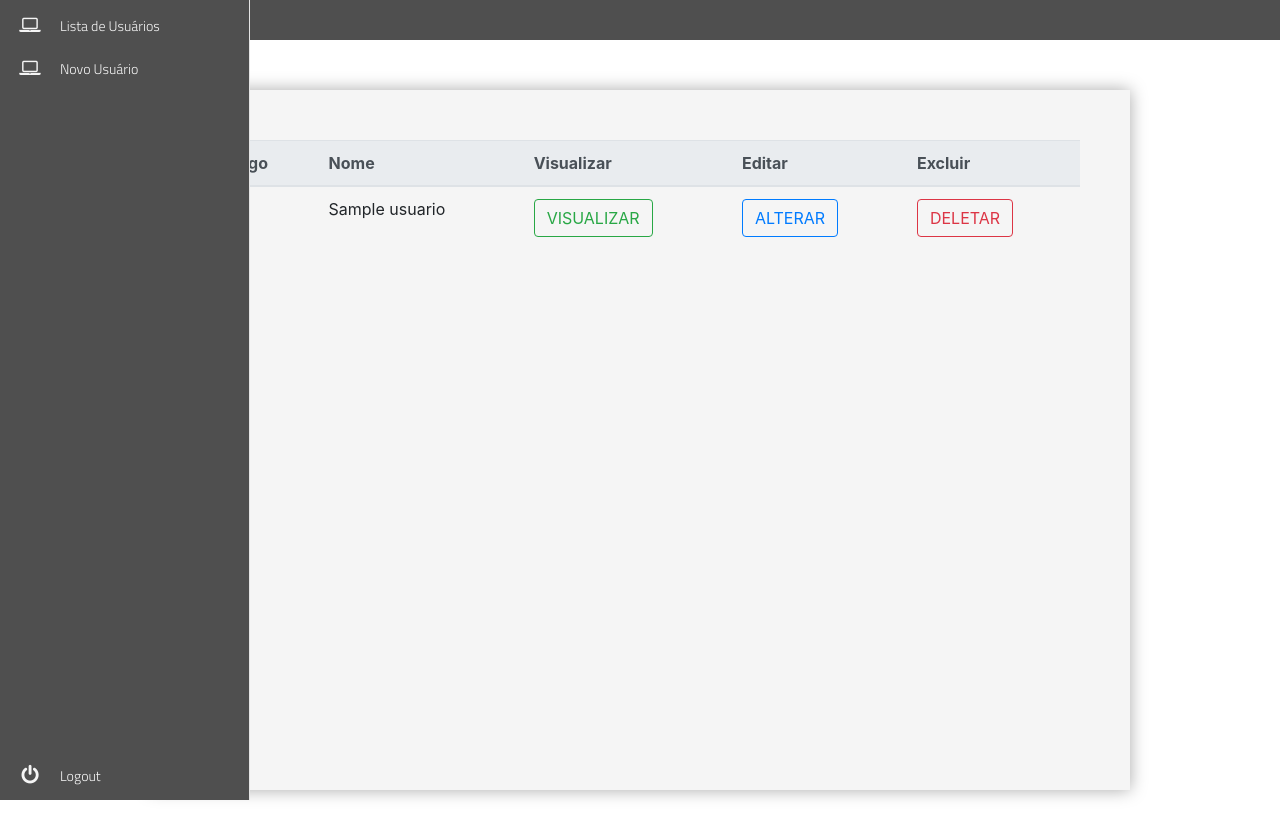
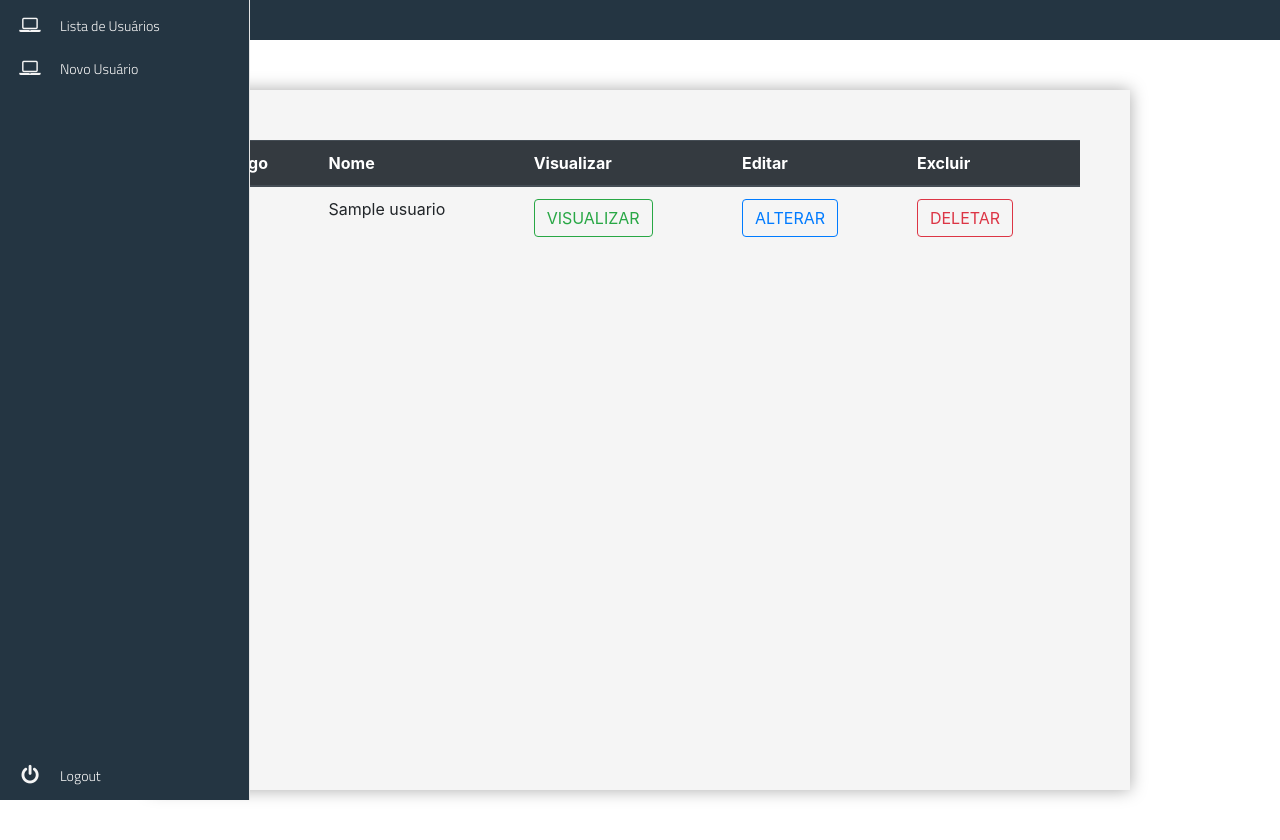
Before and after one commit to Fernandopinage/project, a PHP site: page /telas/painel.php?p=lista in a window 1280 px wide. Run offline with PHP 8.4, Linux system fonts and the light colour scheme; tables that the repository leaves empty hold one stand-in row (values such as "Sample post"); some libraries are stand-ins or nearby versions; some web fonts are replaced.

Commit message:
cor menu

```diff
--- a/css/home.css
+++ b/css/home.css
@@ -23,7 +23,7 @@ overflow:visible;
 }
 
 .main-menu {
-background:#4F4F4F;
+background:rgb(36, 53, 66);
 border-right:1px solid #e5e5e5;
 position:absolute;
 top:0;
@@ -134,7 +134,7 @@ background-color:#5fa2db;
 }
 .area{
   padding: 20px;
-  background-color: #4F4F4F;
+  background-color: rgb(36, 53, 66);
 }
 fieldset {
   background-color: #eeeeee;
--- a/telas/select.php
+++ b/telas/select.php
@@ -9,7 +9,7 @@ $dados = $pessoa->lista();
 ?>
 
 <table class="table">
-    <thead class="thead-light">
+    <thead class="thead-dark">
         <tr>
             <th scope="col">Codigo</th>
             <th scope="col">Nome</th>
```
